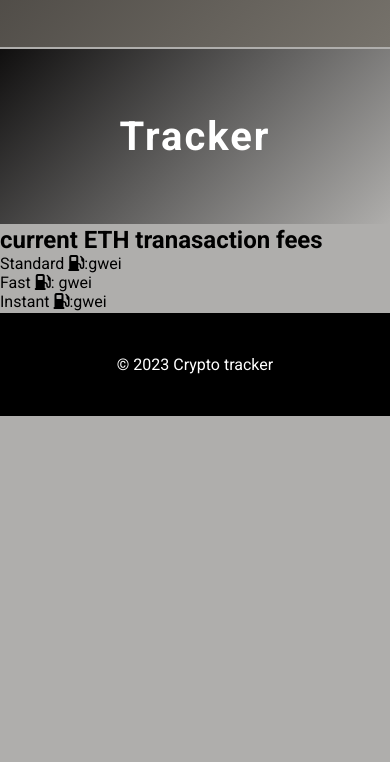
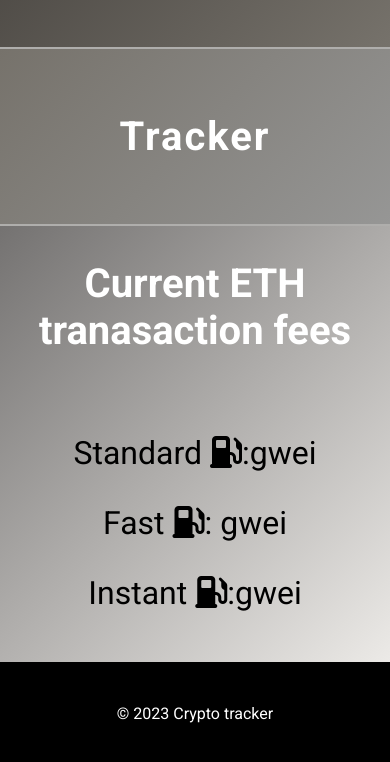
Before and after one commit to FilipO1994/crypto-tracker, a plain HTML site: page index.html in a window 390 px wide. Shown: the part 1080-1842 px from the top of the page. Before the commit the page ends 1496 px from the top, so only its background shows below. Drawn offline with Linux system fonts and the light colour scheme; no server answers.

Commit message:
styled gwei scan

```diff
--- a/index.html
+++ b/index.html
@@ -73,11 +73,12 @@
 			<!-- gwei scan -->
 
 			<section id="gwei-scan" class="gwei-scan">
-				<h2>current ETH tranasaction fees</h2>
-
-				<p>Standard <i class="fa-solid fa-gas-pump"></i>:<span class="standard-gas-fee"></span>gwei</p>
-				<p>Fast <i class="fa-solid fa-gas-pump"></i>: <span class="fast-gas-fee"></span>gwei</p>
-				<p>Instant <i class="fa-solid fa-gas-pump"></i>:<span class="instant-gas-fee"></span>gwei</p>
+				<h2>Current ETH tranasaction fees</h2>
+				<div class="gwei-scan-container">
+					<p>Standard <i class="fa-solid fa-gas-pump"></i>:<span class="standard-gas-fee"></span>gwei</p>
+					<p>Fast <i class="fa-solid fa-gas-pump"></i>: <span class="fast-gas-fee"></span>gwei</p>
+					<p>Instant <i class="fa-solid fa-gas-pump"></i>:<span class="instant-gas-fee"></span>gwei</p>
+				</div>
 			</section>
 		</main>
 
--- a/scss/main.scss
+++ b/scss/main.scss
@@ -127,7 +127,6 @@ nav a {
 	}
 }
 
-
 .about {
 	background: linear-gradient(135deg, #1c1917, #76726b);
 }
@@ -166,8 +165,8 @@ img {
 }
 
 .tracker {
-	background: linear-gradient(135deg, #100f0f, #afaeac);
-	margin: 2px 0 0 0;
+	background: linear-gradient(135deg, #76726b, #969695);
+	margin: 2px 0;
 	padding: 2em;
 
 	h2 {
@@ -254,6 +253,33 @@ nav a {
 	margin: 0 auto;
 	letter-spacing: 1.5px;
 }
+.gwei-scan {
+	background: linear-gradient(135deg, #747271, #eceae7);
+}
+.gwei-scan h2 {
+	font-size: 40px;
+	text-align: center;
+	padding: 2rem;
+	color: #fff;
+}
+.gwei-scan-container {
+	display: flex;
+	justify-content: space-between;
+	align-items: center;
+	padding: 2rem;
+	font-size: 2rem;
+}
+@media screen and (max-width: 992px) {
+	.gwei-scan-container {
+		display: flex;
+		flex-direction: column;
+		justify-content: space-between;
+		align-items: center;
+		p {
+			margin: 1rem;
+		}
+	}
+}
 
 @media screen and (max-width: 768px) {
 	.main-nav {
```
Also changed, not shown: css/main.css, 1 other file.
